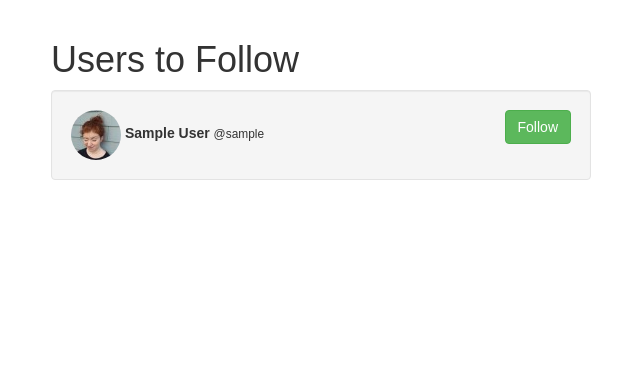
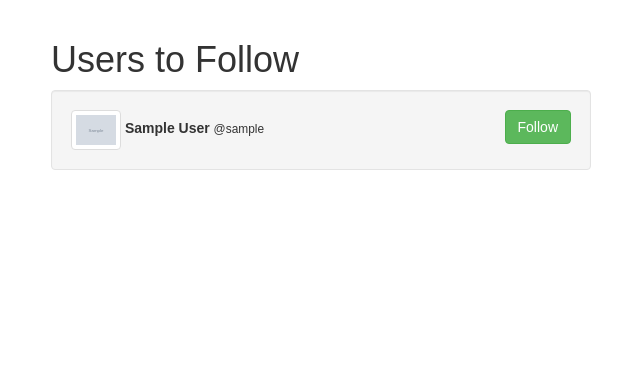
Before and after one commit to rocity/dj-instagram, a Django app: page /insta/users/ in a window 1280 px wide. Shown: the part 52-431 px from the top of the page, without its empty margins (319-959 px from the left). Run offline with Django 3.2, Linux system fonts and the light colour scheme; tables that the repository leaves empty hold one stand-in row (values such as "Sample post"); grey boxes marked "Sample" are stand-in pictures; some libraries are stand-ins or nearby versions.

Commit message:
Show user uploaded profile pictures in user list page

```diff
--- a/djinstagram/instaapp/static/instaapp/css/style.css
+++ b/djinstagram/instaapp/static/instaapp/css/style.css
@@ -23,3 +23,9 @@ footer {
 .panel.panel-post .panel-body img {
     width: 100%;
 }
+
+
+.img-avatar {
+  max-width: 50px;
+  max-height: 50px;
+}
--- a/djinstagram/instaapp/templates/instaapp/users.html
+++ b/djinstagram/instaapp/templates/instaapp/users.html
@@ -6,10 +6,17 @@
         <h1>Users to Follow</h1>
         {% for user in users %}
             <div class="well user-card">
-                <img
-                    src="{% static "instaapp/img/50avatar.jpg" %}"
-                    alt="user avatar"
-                    class="responsive img-circle">
+                {% if user.user_dp %}
+                    <img
+                        src="{{ MEDIA_URL }}{{user.user_dp.image.url}}"
+                        alt="{{user.username}}"
+                        class="img-avatar img-thumbnail" />
+                {% else %}
+                    <img
+                        src="{% static "instaapp/img/profile-picture-placeholder.png" %}"
+                        alt="dp"
+                        class="img-avatar img-thumbnail">
+                {% endif %}
                 <span>
                     <strong>{{user.first_name}} {{user.last_name}}</strong> <small>@{{user.username}}</small>
                 </span>
--- a/djinstagram/instaapp/views.py
+++ b/djinstagram/instaapp/views.py
@@ -8,6 +8,8 @@ from django.contrib.auth.models import User
 
 from .forms import LoginForm, PhotoForm, MemberPhotoForm
 from .models import Follow, Photo, Member
+
+from annoying.functions import get_object_or_None
 
 # Create your views here.
 
@@ -112,7 +114,17 @@ def users(request):
     """
     View to display a list of all users registered to the app
     """
-    users = User.objects.all()
+    users = User.objects.all()[:10]
+    for user in users:
+        # dp_obj = Member.objects.filter(user__pk=user.id)
+        dp_obj = get_object_or_None(Member, user__pk=user.id)
+        if dp_obj is None:
+            user_dp = False
+        else:
+            user_dp = dp_obj
+
+        user.user_dp = user_dp
+
     return render(request, 'instaapp/users.html', {'users': users})
 
 def user_following(request):
@@ -182,7 +194,7 @@ def upload_user_profile_pic(request):
     uploader = request.user
     form = MemberPhotoForm()
     data = {
-        'status': uploader.username,
+        'status': 1,
     }
 
     if request.method == 'POST':
```
